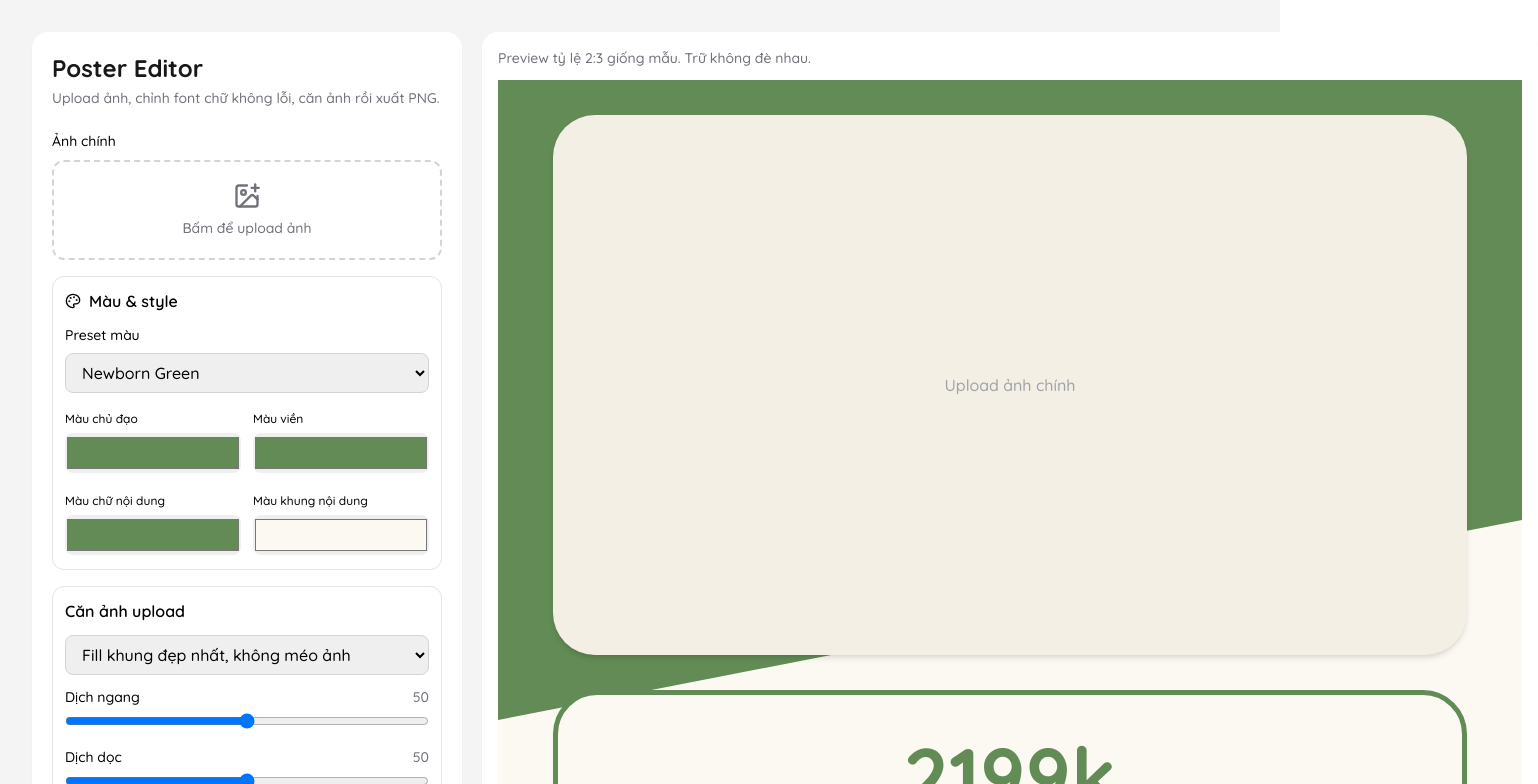
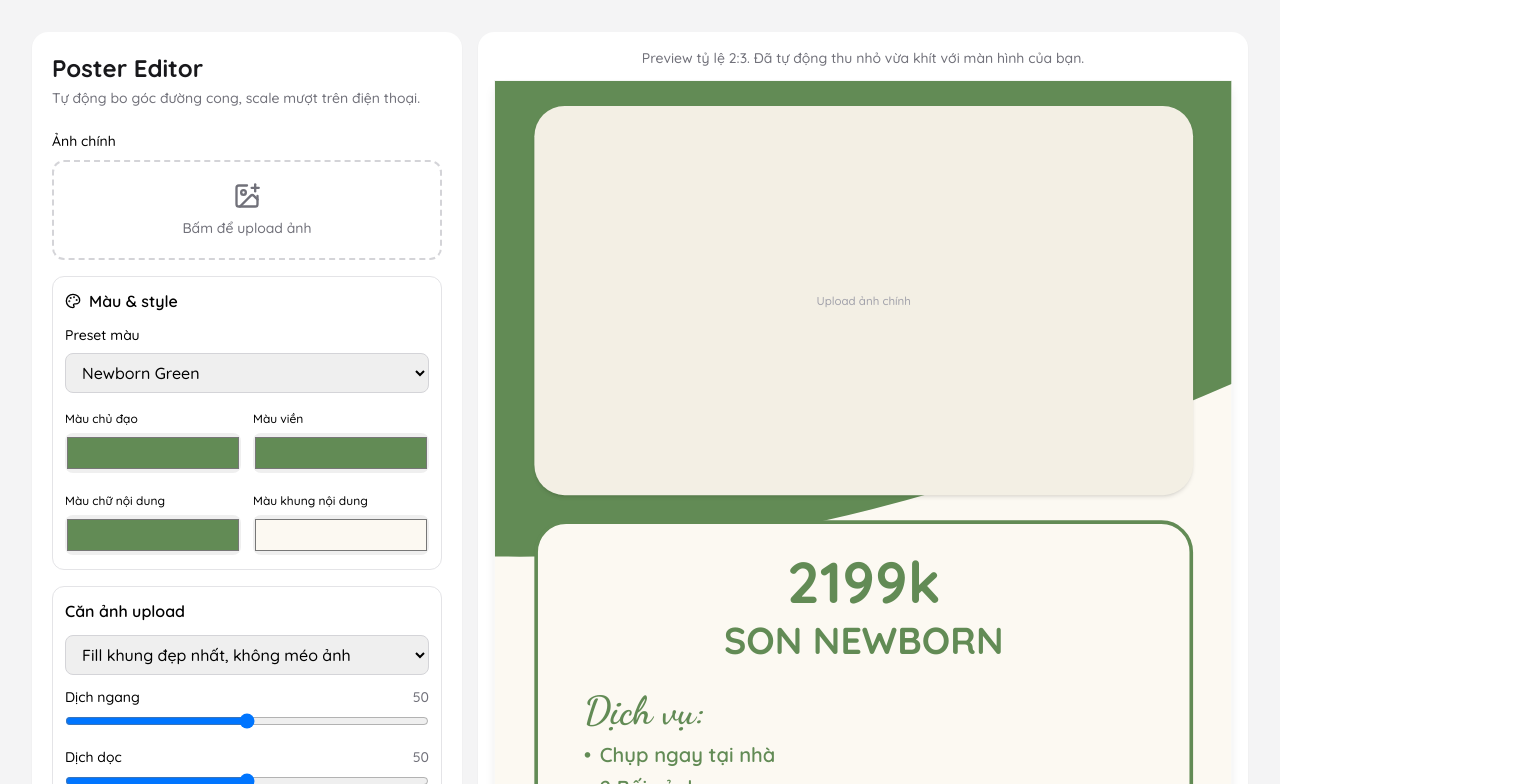
Before and after one commit to bothuine/poster-tool, a Next.js app: page / in a window 1280 px wide. Shown: the top 784 px of the page, 1538 px wide, since content can reach past the window. Built offline with nearby package versions, Linux system fonts and the light colour scheme.

Commit message:
Update page.tsx

```diff
--- a/app/page.tsx
+++ b/app/page.tsx
@@ -10,13 +10,15 @@ type FitMode = "cover" | "contain";
 const POSTER_W = 1024;
 const POSTER_H = 1536;
 
-// Cấu trúc Layout mới chuẩn theo mẫu
+// Cấu trúc Layout
 const L = {
   bg: "#fcf9f2",
 
-  // Thông số cắt xéo nền xanh
-  topH_left: 640,
-  topH_right: 440,
+  // Thông số mảng cong nền xanh (Bezier Curve)
+  curveLY: 660,   // Điểm neo bên trái
+  curveRY: 420,   // Điểm neo bên phải
+  curveCpX: 450,  // Toạ độ X điểm uốn
+  curveCpY: 670,  // Toạ độ Y điểm uốn (tạo độ võng)
 
   imageX: 55,
   imageY: 35,
@@ -35,7 +37,7 @@ export default function PosterEditorTool() {
   const [photo, setPhoto] = useState<string | null>(null);
   const [price, setPrice] = useState("2199k");
   const [packageTitle, setPackageTitle] = useState("SON NEWBORN");
-  const [studioName, setStudioName] = useState(""); // Ẩn bớt nếu gói newborn không có dòng thứ 3
+  const [studioName, setStudioName] = useState("");
 
   const [serviceItems, setServiceItems] = useState([
     "Chụp ngay tại nhà",
@@ -54,26 +56,34 @@ export default function PosterEditorTool() {
   const [facebook, setFacebook] = useState("Son Studio Baby & Family");
   const [phone, setPhone] = useState("0909 200 998");
 
-  const [themeColor, setThemeColor] = useState("#628b55"); // Màu xanh lá giống mẫu
+  const [themeColor, setThemeColor] = useState("#628b55");
   const [borderColor, setBorderColor] = useState("#628b55");
-  const [textColor, setTextColor] = useState("#628b55"); // Chữ cũng màu xanh
-  const [cardColor, setCardColor] = useState("#fcf9f2"); // Màu nền card tiệp màu nền bg
+  const [textColor, setTextColor] = useState("#628b55");
+  const [cardColor, setCardColor] = useState("#fcf9f2");
 
   const [imageFit, setImageFit] = useState<FitMode>("cover");
   const [imageX, setImageX] = useState(50);
   const [imageY, setImageY] = useState(50);
 
-  const previewWrapRef = useRef<HTMLDivElement>(null);
+  // Responsive Refs
+  const measureRef = useRef<HTMLDivElement>(null);
   const [previewScale, setPreviewScale] = useState(1);
 
   useEffect(() => {
     const resizePreview = () => {
-      if (!previewWrapRef.current) return;
-      setPreviewScale(Math.min(1, previewWrapRef.current.clientWidth / POSTER_W));
+      if (!measureRef.current) return;
+      // Đo chiều rộng chính xác của thẻ cha, trừ đi padding tự động tính scale
+      const availableWidth = measureRef.current.clientWidth;
+      setPreviewScale(Math.min(1, availableWidth / POSTER_W));
     };
 
+    // Gọi lần đầu và đăng ký event resize
     resizePreview();
     window.addEventListener("resize", resizePreview);
+
+    // Đảm bảo font load xong để tính toán scale lại nếu cần
+    document.fonts.ready.then(resizePreview);
+
     return () => window.removeEventListener("resize", resizePreview);
   }, []);
 
@@ -130,7 +140,6 @@ export default function PosterEditorTool() {
   };
 
   const downloadPNG = async () => {
-    // Đợi font load xong trước khi vẽ lên canvas để không bị lỗi font
     await document.fonts.ready;
 
     const canvas = document.createElement("canvas");
@@ -150,18 +159,17 @@ export default function PosterEditorTool() {
   };
 
   return (
-    <main className="min-h-screen bg-zinc-100 p-3 md:p-8 font-quicksand">
-      {/* Nạp Font Google để hiển thị chuẩn xác */}
+    <main className="min-h-screen bg-zinc-100 p-2 md:p-6 lg:p-8 font-quicksand overflow-x-hidden">
       <style dangerouslySetInnerHTML={{__html: `
         @import url('https://fonts.googleapis.com/css2?family=Dancing+Script:wght@700&family=Quicksand:wght@500;600;700;800;900&display=swap');
         .font-cursive { font-family: 'Dancing Script', cursive; }
         .font-quicksand { font-family: 'Quicksand', sans-serif; }
       `}} />
 
-      <div className="mx-auto grid max-w-7xl gap-5 lg:grid-cols-[430px_1fr]">
-        <section className="rounded-2xl bg-white p-4 shadow-sm md:p-5">
+      <div className="mx-auto grid max-w-7xl gap-4 lg:grid-cols-[430px_1fr]">
+        <section className="rounded-2xl bg-white p-4 shadow-sm md:p-5 h-fit">
           <h1 className="text-2xl font-bold text-zinc-900 font-quicksand">Poster Editor</h1>
-          <p className="mt-1 text-sm text-zinc-500">Upload ảnh, chỉnh font chữ không lỗi, căn ảnh rồi xuất PNG.</p>
+          <p className="mt-1 text-sm text-zinc-500">Tự động bo góc đường cong, scale mượt trên điện thoại.</p>
 
           <div className="mt-5 space-y-4 font-quicksand">
             <label className="block">
@@ -240,19 +248,25 @@ export default function PosterEditorTool() {
           </div>
         </section>
 
-        <section ref={previewWrapRef} className="rounded-2xl bg-white p-3 shadow-sm md:p-4">
-          <div className="mb-3 text-sm text-zinc-500">
-            Preview tỷ lệ 2:3 giống mẫu. Trữ không đè nhau.
+        {/* Khung chứa Preview có cơ chế Responsive hoàn hảo */}
+        <section className="rounded-2xl bg-white p-3 shadow-sm md:p-4 overflow-hidden flex flex-col items-center">
+          <div className="mb-3 text-sm text-zinc-500 w-full text-center">
+            Preview tỷ lệ 2:3. Đã tự động thu nhỏ vừa khít với màn hình của bạn.
           </div>
 
+          {/* Div ẩn này dùng để đo đạc chiều rộng tối đa mà container cho phép */}
+          <div ref={measureRef} className="w-full h-0" />
+
+          {/* Box chứa Poster đã được scale */}
           <div
-            className="mx-auto"
+            className="relative transition-all duration-200 ease-out"
             style={{
               width: POSTER_W * previewScale,
               height: POSTER_H * previewScale,
             }}
           >
             <div
+              className="absolute left-0 top-0 shadow-lg border border-zinc-100"
               style={{
                 width: POSTER_W,
                 height: POSTER_H,
@@ -299,16 +313,22 @@ function PosterPreview(data: PosterData) {
     : {};
 
   return (
-    <div className="relative h-[1536px] w-[1024px] overflow-hidden font-quicksand" style={{ backgroundColor: L.bg }}>
-      {/* Nền xanh cắt xéo góc giống mẫu mới */}
-      <div
+    <div className="relative h-full w-full overflow-hidden font-quicksand" style={{ backgroundColor: L.bg }}>
+
+      {/* Nền xanh uốn cong bằng SVG Path */}
+      <svg
         className="absolute inset-x-0 top-0"
-        style={{
-          backgroundColor: data.themeColor,
-          height: L.topH_left,
-          clipPath: `polygon(0 0, 100% 0, 100% ${L.topH_right}px, 0 100%)`
-        }}
-      />
+        width={POSTER_W}
+        height={L.curveLY + 50}
+        viewBox={`0 0 ${POSTER_W} ${L.curveLY + 50}`}
+        fill="none"
+        xmlns="http://www.w3.org/2000/svg"
+      >
+        <path
+          d={`M0 0 H${POSTER_W} V${L.curveRY} Q${L.curveCpX} ${L.curveCpY} 0 ${L.curveLY} Z`}
+          fill={data.themeColor}
+        />
+      </svg>
 
       {/* Ảnh chính */}
       <div
@@ -388,13 +408,13 @@ async function drawPosterCanvas(ctx: CanvasRenderingContext2D, data: PosterData)
   ctx.fillStyle = L.bg;
   ctx.fillRect(0, 0, POSTER_W, POSTER_H);
 
-  // Vẽ đa giác nền cắt xéo
+  // Vẽ đường cong nền cắt xéo
   ctx.fillStyle = data.themeColor;
   ctx.beginPath();
   ctx.moveTo(0, 0);
   ctx.lineTo(POSTER_W, 0);
-  ctx.lineTo(POSTER_W, L.topH_right);
-  ctx.lineTo(0, L.topH_left);
+  ctx.lineTo(POSTER_W, L.curveRY); // Điểm Neo Phải
+  ctx.quadraticCurveTo(L.curveCpX, L.curveCpY, 0, L.curveLY); // Đường uốn Bezier (Điểm điều khiển, Điểm Neo Trái)
   ctx.closePath();
   ctx.fill();
 
@@ -444,7 +464,6 @@ async function drawPosterCanvas(ctx: CanvasRenderingContext2D, data: PosterData)
     ctx.fillText(data.studioName.toUpperCase(), POSTER_W / 2, L.cardY + 235);
   }
 
-  // Khởi tạo toạ độ y chuẩn
   let y = L.cardY + (data.studioName ? 300 : 260);
   y = drawCanvasSection(ctx, "Dịch vụ:", data.serviceItems, L.cardX + 60, y, data.themeColor, data.textColor);
   y += 20;
@@ -455,7 +474,6 @@ async function drawPosterCanvas(ctx: CanvasRenderingContext2D, data: PosterData)
   ctx.fillStyle = data.textColor;
   ctx.font = "600 26px 'Quicksand', sans-serif";
 
-  // Dùng text thay thế icon trong canvas
   ctx.fillStyle = data.themeColor;
   ctx.fillText(`📍`, POSTER_W / 2 - ctx.measureText(`  ${data.address}`).width / 2 - 10, 1450);
   ctx.fillStyle = data.textColor;
@@ -476,7 +494,6 @@ function drawCanvasSection(
 ) {
   ctx.textAlign = "left";
   ctx.fillStyle = color;
-  // Sủ dụng font chữ mềm mại (Cursive) cho tiêu đề giống mẫu
   ctx.font = "700 54px 'Dancing Script', cursive, sans-serif";
   ctx.fillText(title, x, y);
 
@@ -488,15 +505,13 @@ function drawCanvasSection(
     ctx.fillText("•", x, y);
 
     ctx.fillStyle = textColor;
-    // BẢN FIX QUAN TRỌNG: Gán y bằng giá trị trả về của wrapText để chống đè chữ
     y = wrapText(ctx, item, x + 30, y, 760, 42);
-    y += 8; // Khoảng cách giãn giữa các gạch đầu dòng
+    y += 8;
   }
 
   return y;
 }
 
-// BẢN FIX: Hàm ngắt dòng đã cộng dồn lineHeight khi trả về Y để dòng sau không bị trùng
 function wrapText(
   ctx: CanvasRenderingContext2D,
   text: string,
@@ -520,7 +535,6 @@ function wrapText(
   }
 
   ctx.fillText(line.trim(), x, y);
-  // Trả về toạ độ y của dòng TIẾP THEO (chính là mấu chốt chống lỗi đè font)
   return y + lineHeight;
 }
 
```
